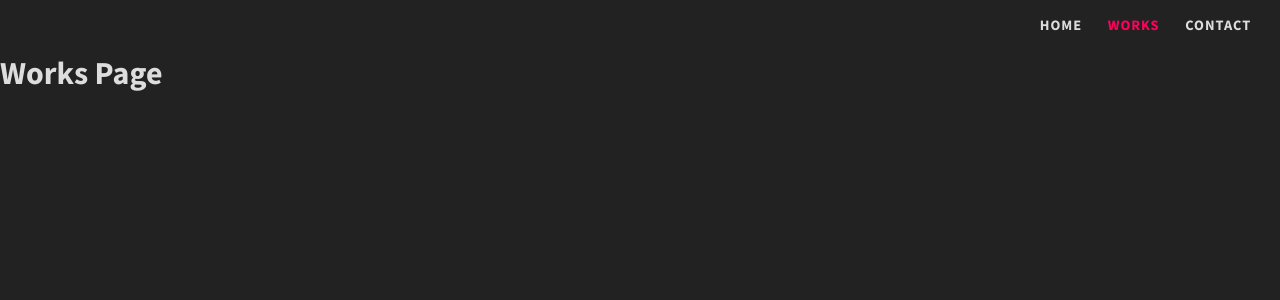
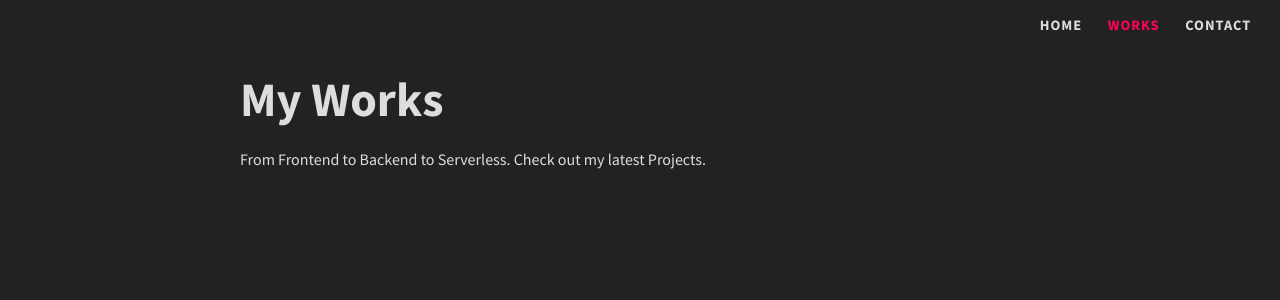
Before and after one commit to mani-barathi/mezelf, a Next.js app: page /works in a window 1280 px wide. Shown: the top 300 px of the page. Built offline with nearby package versions, Linux system fonts and the light colour scheme.

Commit message:
layout of works page✔

```diff
--- a/pages/works.js
+++ b/pages/works.js
@@ -1,9 +1,28 @@
-import React from 'react'
+import { } from 'react'
+import styled from "styled-components"
+import { Text } from "@/styles/Typgraphy";
 
 export default function works() {
     return (
-        <h1>
-            Works Page
-        </h1>
+        <Wrapper>
+            <Container>
+                <Text large>My Works</Text>
+                <br />
+                <p>From Frontend to Backend to Serverless. Check out my latest Projects.</p>
+            </Container>
+        </Wrapper>
     )
 }
+
+const Wrapper = styled.div`
+    flex:1;
+    padding:1rem;
+    display:flex;
+    justify-content:center;
+`
+const Container = styled.div`
+    width:100%;
+    max-width:800px;
+    display:flex;
+    flex-direction:column;
+`
```
